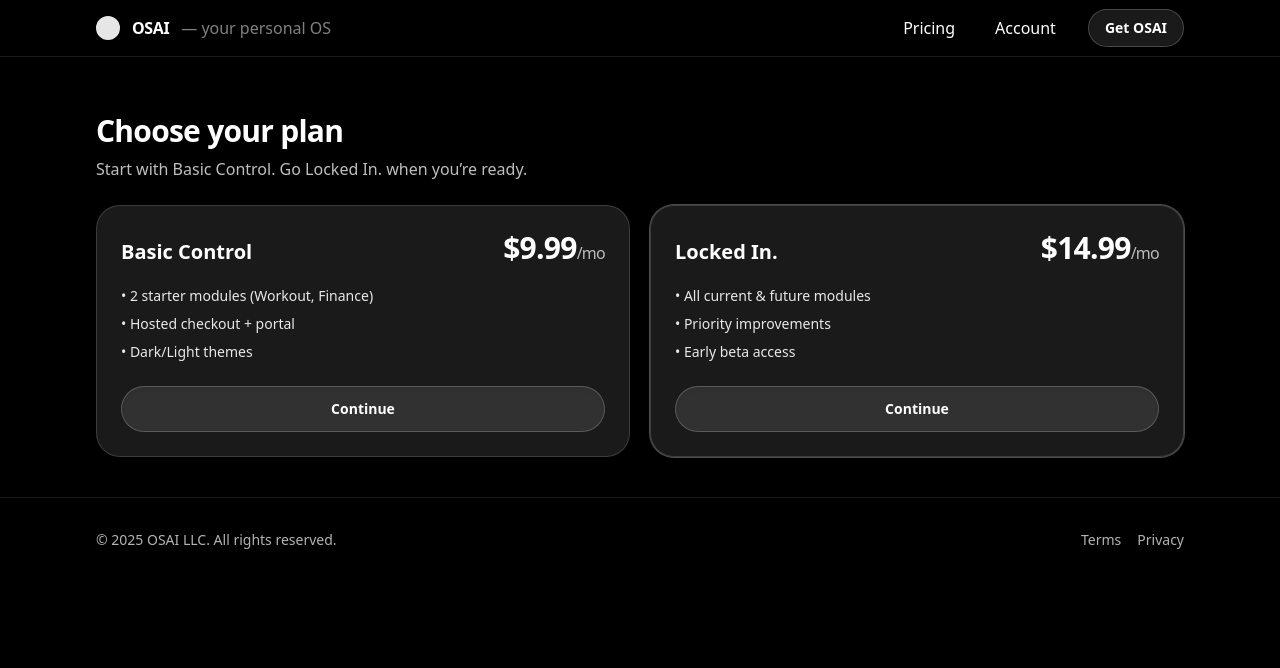
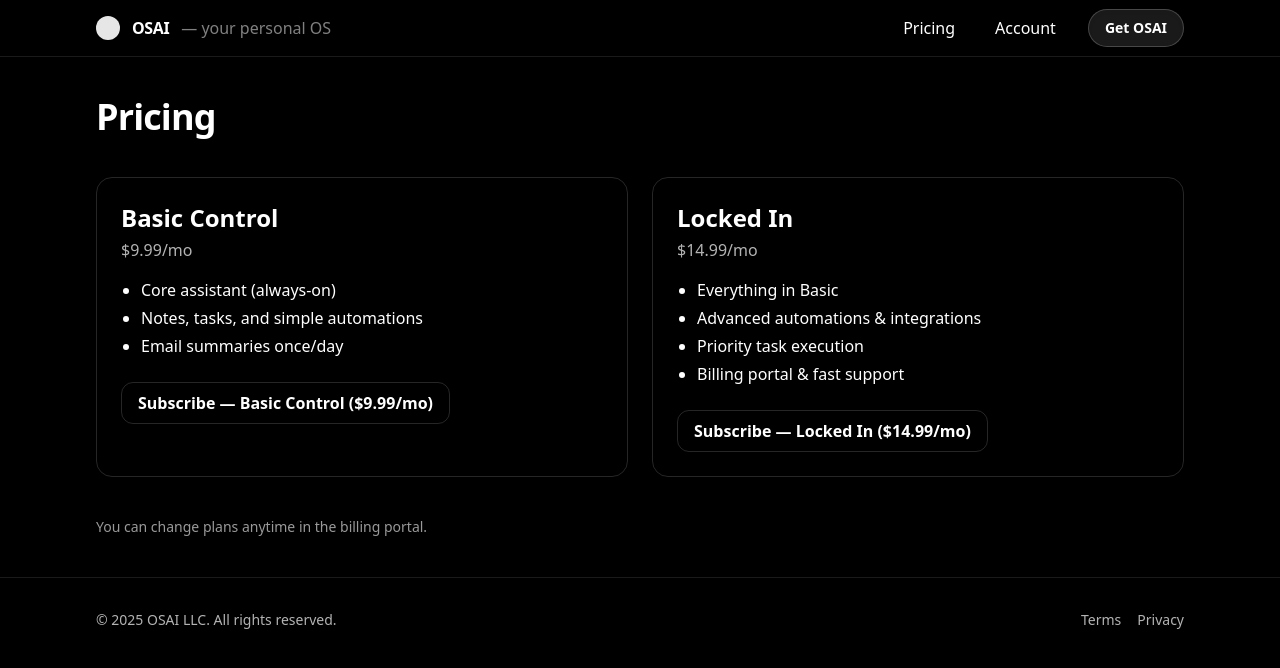
Before and after one commit to MasonIllies/OSAI, a Next.js app in the folder osai-mvp/: page /pricing in a window 1280 px wide. Shown: the top 668 px of the page. Built offline with nearby package versions, Linux system fonts and the light colour scheme; no server answers.

Commit message:
Update page.tsx

```diff
--- a/osai-mvp/app/pricing/page.tsx
+++ b/osai-mvp/app/pricing/page.tsx
@@ -1,46 +1,62 @@
-export default function Pricing() {
+const FEATURES_BASIC = [
+  "Core assistant (always-on)",
+  "Notes, tasks, and simple automations",
+  "Email summaries once/day",
+];
+
+const FEATURES_LOCKED = [
+  "Everything in Basic",
+  "Advanced automations & integrations",
+  "Priority task execution",
+  "Billing portal & fast support",
+];
+
+const STRIPE_BASIC = process.env.NEXT_PUBLIC_STRIPE_BASIC_URL || "#";
+const STRIPE_LOCKED = process.env.NEXT_PUBLIC_STRIPE_LOCKED_URL || "#";
+
+function PlanCard({
+  name, price, features, checkoutUrl
+}: { name: string; price: string; features: string[]; checkoutUrl: string }) {
   return (
-    <div className="pt-4">
-      <h1 className="text-3xl font-semibold tracking-tight mb-2">Choose your plan</h1>
-      <p className="text-white/75 mb-6">Start with <span className="font-medium">Basic Control</span>. Go <span className="font-medium">Locked In.</span> when you’re ready.</p>
-
-      <div className="grid md:grid-cols-2 gap-5">
-        <div className="rounded-3xl border border-white/15 bg-white/10 p-6 backdrop-blur-xl shadow-xl">
-          <div className="flex items-baseline justify-between">
-            <h3 className="text-xl font-semibold">Basic Control</h3>
-            <div className="text-3xl font-bold tracking-tight">$9.99<span className="text-base font-medium text-white/70">/mo</span></div>
-          </div>
-          <ul className="mt-5 space-y-2 text-sm text-white/90">
-            <li>• 2 starter modules (Workout, Finance)</li>
-            <li>• Hosted checkout + portal</li>
-            <li>• Dark/Light themes</li>
-          </ul>
-          <a
-            className="mt-6 inline-flex w-full items-center justify-center rounded-full border border-white/20 bg-white/10 px-5 py-3 text-sm font-semibold shadow-inner hover:bg-white/20"
-            href="https://buy.stripe.com/6oU00kbPvh03eUbb3U7g402"
-          >
-            Continue
-          </a>
-        </div>
-
-        <div className="rounded-3xl border border-white/15 bg-white/10 p-6 backdrop-blur-xl shadow-xl ring-1 ring-white/30">
-          <div className="flex items-baseline justify-between">
-            <h3 className="text-xl font-semibold">Locked In.</h3>
-            <div className="text-3xl font-bold tracking-tight">$14.99<span className="text-base font-medium text-white/70">/mo</span></div>
-          </div>
-          <ul className="mt-5 space-y-2 text-sm text-white/90">
-            <li>• All current & future modules</li>
-            <li>• Priority improvements</li>
-            <li>• Early beta access</li>
-          </ul>
-          <a
-            className="mt-6 inline-flex w-full items-center justify-center rounded-full border border-white/20 bg-white/10 px-5 py-3 text-sm font-semibold shadow-inner hover:bg-white/20"
-            href="https://buy.stripe.com/6oU00kbPvh03eUbb3U7g402"
-          >
-            Continue
-          </a>
-        </div>
+    <div className="rounded-2xl border border-white/15 p-6 shadow-sm">
+      <h2 className="text-2xl font-semibold">{name}</h2>
+      <p className="mt-1 text-white/70">{price}/mo</p>
+      <ul className="mt-4 list-disc pl-5 space-y-1">
+        {features.map((f) => <li key={f}>{f}</li>)}
+      </ul>
+      <div className="mt-6">
+        <a
+          href={checkoutUrl}
+          target="_blank"
+          rel="noopener noreferrer"
+          className="inline-flex items-center justify-center rounded-xl px-4 py-2 text-base font-semibold border border-white/15 shadow-sm hover:opacity-90 focus:outline-none focus:ring"
+        >
+          Subscribe — {name} ({price}/mo)
+        </a>
       </div>
     </div>
   );
 }
+
+export default function PricingPage() {
+  return (
+    <section className="space-y-10">
+      <h1 className="text-4xl font-bold tracking-tight">Pricing</h1>
+      <div className="grid md:grid-cols-2 gap-6">
+        <PlanCard
+          name="Basic Control"
+          price="$9.99"
+          features={FEATURES_BASIC}
+          checkoutUrl={STRIPE_BASIC}
+        />
+        <PlanCard
+          name="Locked In"
+          price="$14.99"
+          features={FEATURES_LOCKED}
+          checkoutUrl={STRIPE_LOCKED}
+        />
+      </div>
+      <p className="text-sm text-white/60">You can change plans anytime in the billing portal.</p>
+    </section>
+  );
+}
```
